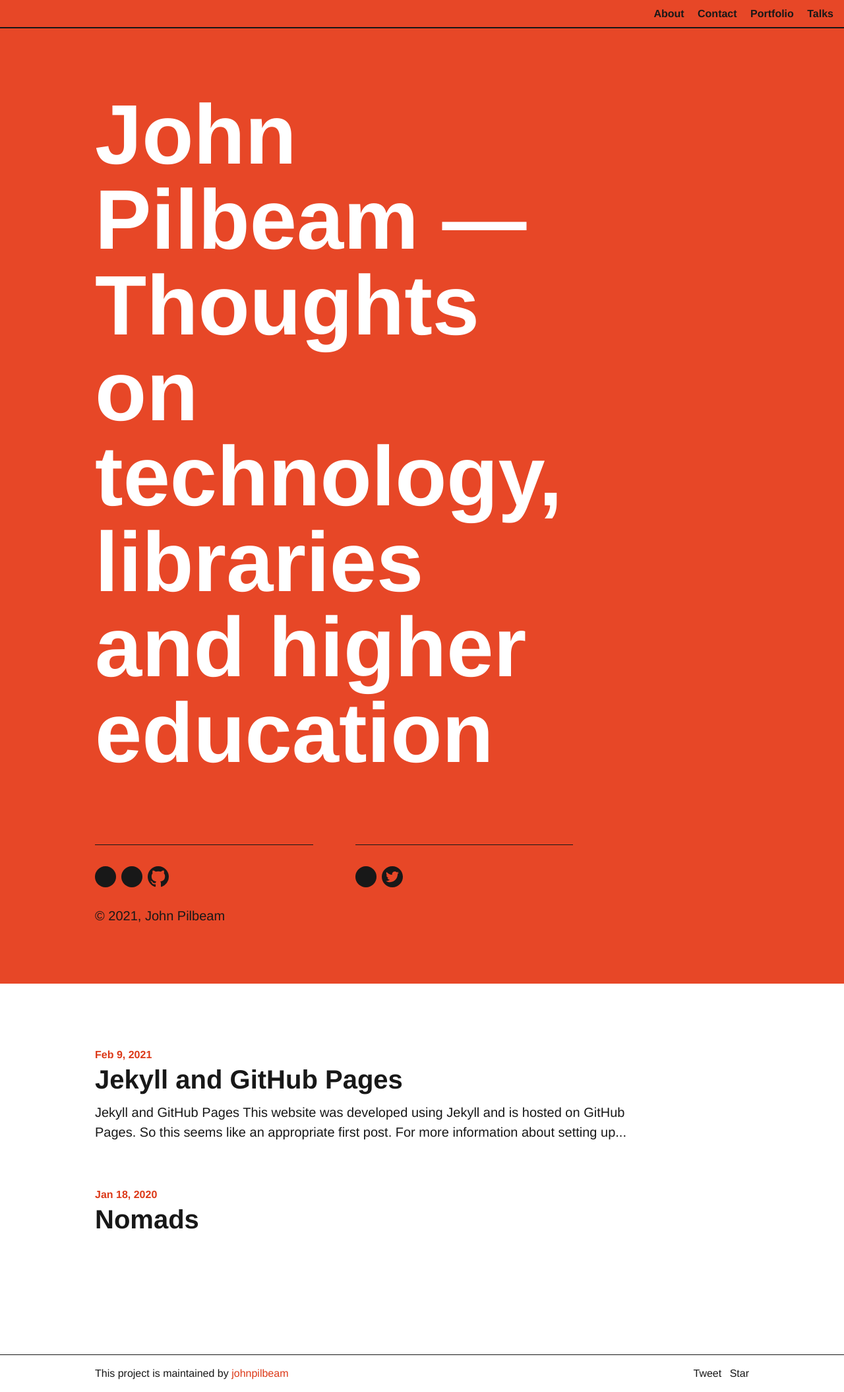
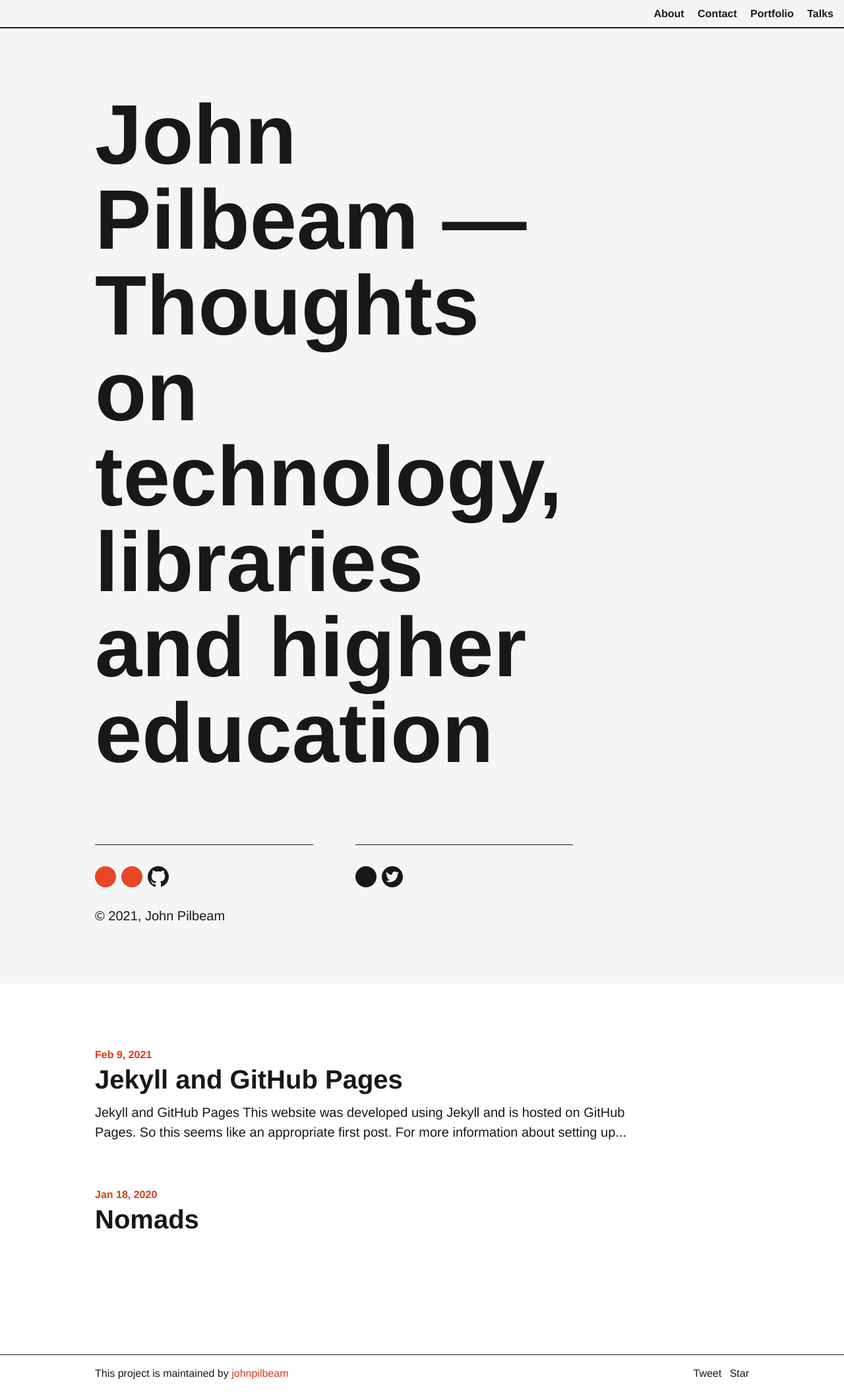
Before and after one commit to johnpilbeam/johnpilbeam.com, a Jekyll site: the page built from index.markdown, in a window 1280 px wide. Shown: the whole page at 66% size. Built offline with Jekyll 4.4.1, drawn with Linux system fonts in a browser that asks for light colours; comment, search, counter and statistics services are not loaded.

Commit message:
Changes theme colour

```diff
--- a/_config.yml
+++ b/_config.yml
@@ -38,7 +38,7 @@ plugins:
 
 # Set theme color here
 # Choose from: black (default), blue, gray, magenta, orange, red, white, and yellow.
-theme_color: red
+theme_color: white
 
 # Exclude from processing.
 # The following items will not be processed, by default.
```
